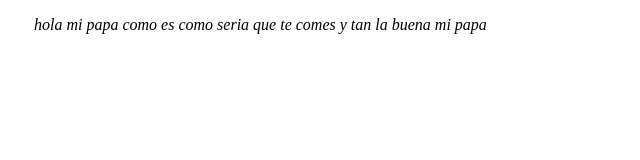
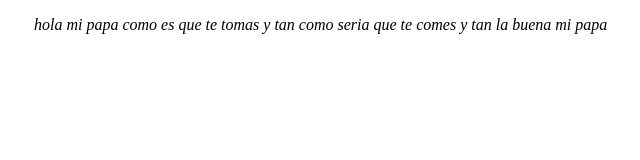
Before and after one commit to Nicolascastiblanco/mi-web, a plain HTML site: page index.html in a window 1280 px wide. Shown: the whole page, without its empty margins (14-654 px from the left). Drawn offline with Linux system fonts and the light colour scheme.

Commit message:
se adiciono el ,que te comes y tan en como es como seria

```diff
--- a/index.html
+++ b/index.html
@@ -10,7 +10,7 @@
 
     <ul>
         <i>hola mi papa</i>
-        <i>como es </i>
+        <i>como es que te tomas y  tan </i>
         <i>como seria</i>
         <i>que te comes y tan </i>
         <i> la buena mi papa</i>
```
